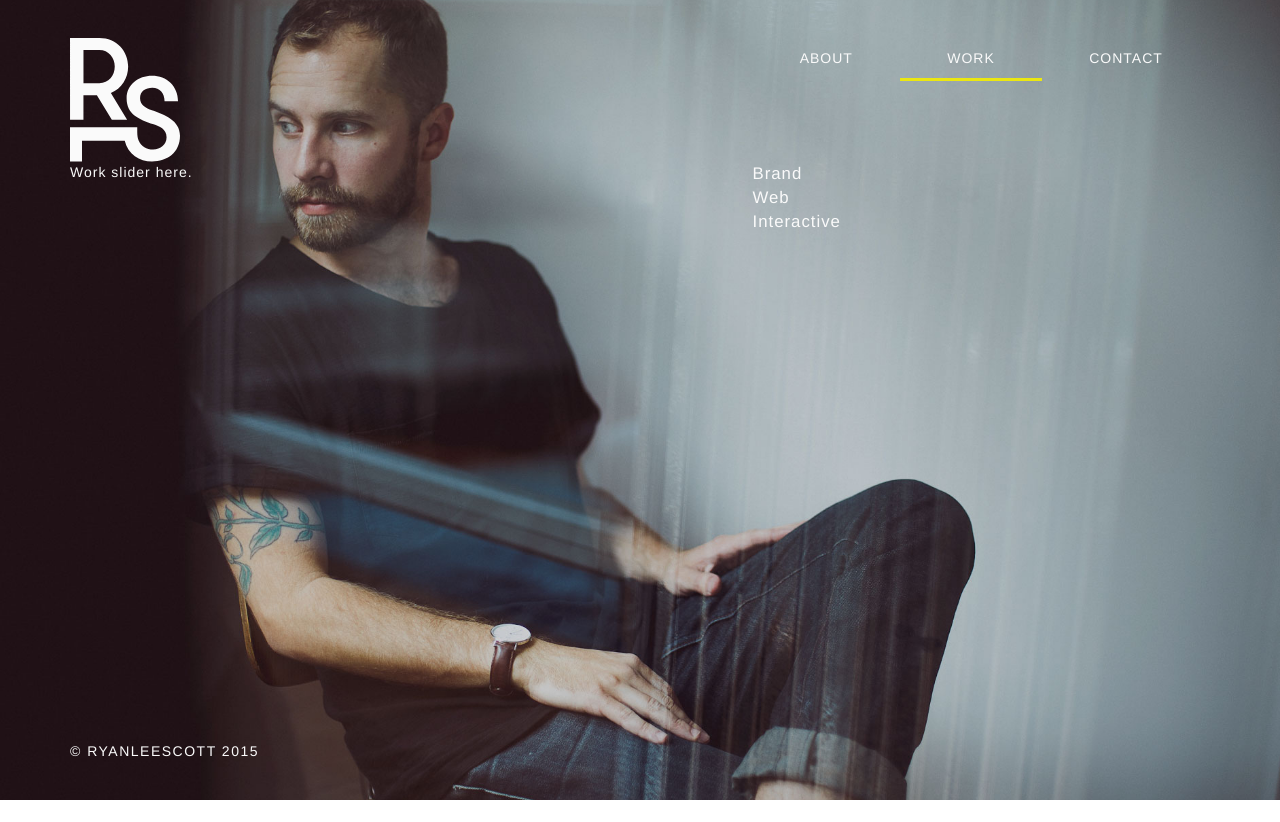
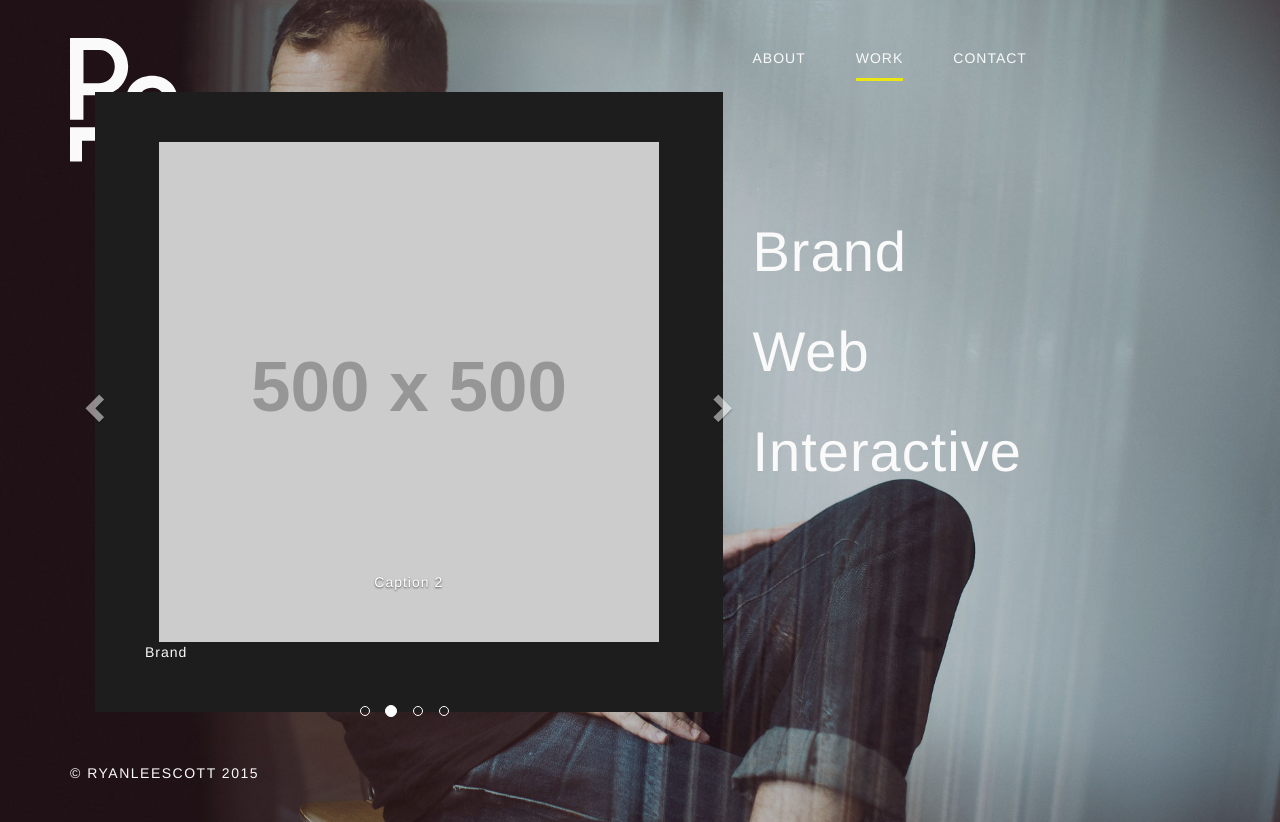
Before and after one commit to davidjahns/ryan-scott-site, a plain HTML site: page index.html in a window 1280 px wide. Both pictures are taken after a click on the tab "WORK". Shown: the top 822 px of the page. Before the commit the page ends 800 px from the top, so only its background shows below. Drawn offline with nearby package versions, Linux system fonts and the light colour scheme; placeholder pictures from the web are drawn by us.

Commit message:
started building out work slider. fixed nav to be just right. started form validation for contact

```diff
--- a/index.html
+++ b/index.html
@@ -1,5 +1,5 @@
 <!doctype html>
-<html class="no-js" lang="">
+<html class="no-js" lang="en">
 
 		<head>
 	    <meta charset="utf-8">
@@ -63,7 +63,7 @@
 
 		        	<div class="col-sm-5">
 				        <nav>
-					        <ul class="nav nav-tabs nav-justified" role="tablist">
+					        <ul class="nav nav-tabs" role="tablist">
 							  <li role="presentation"  class="active"><a href="#about" aria-controls="about" role="tab" data-toggle="tab">About</a></li>
 							  <li role="presentation"><a href="#work" aria-controls="work" role="tab" data-toggle="tab">Work</a></li>
 							  <li role="presentation"><a href="#contact" aria-controls="contact" role="tab" data-toggle="tab">Contact</a></li>
@@ -99,10 +99,59 @@
 	    			<section id="work" role="tabpanel" class="tab-pane fade in">
 	    				<div class="row">
 	    					<div class="col-sm-7">
-	    						Work slider here.
+
+	    						<div id="brand-carousel" class="carousel slide" data-ride="carousel">
+								  <!-- Indicators -->
+								  <ol class="carousel-indicators">
+								    <li data-target="#brand-carousel" data-slide-to="0" class="active"></li>
+								    <li data-target="#brand-carousel" data-slide-to="1"></li>
+								    <li data-target="#brand-carousel" data-slide-to="2"></li>
+								    <li data-target="#brand-carousel" data-slide-to="3"></li>
+								  </ol>
+
+								  <!-- Wrapper for slides -->
+								  <div class="carousel-inner" role="listbox">
+								    <div class="item active">
+								      <img src="http://placehold.it/500x500" class="center-block img-responsive" alt="Caption 1">
+								      <div class="carousel-caption">
+								        Caption 1
+								      </div>
+								    </div>
+								    <div class="item">
+								      <img src="http://placehold.it/500x500" class="center-block img-responsive" alt="Caption 2">
+								      <div class="carousel-caption">
+								        Caption 2
+								      </div>
+								    </div>
+								    <div class="item">
+								      <img src="http://placehold.it/500x500" class="center-block img-responsive" alt="Caption 3">
+								      <div class="carousel-caption">
+								        Caption 3
+								      </div>
+								    </div>
+								    <div class="item">
+								      <img src="http://placehold.it/500x500" class="center-block img-responsive" alt="Caption 4">
+								      <div class="carousel-caption">
+								        Caption 4
+								      </div>
+								    </div>
+								    Brand
+								  </div>
+
+								  <!-- Controls -->
+								  <a class="left carousel-control" href="#brand-carousel" role="button" data-slide="prev">
+								    <span class="glyphicon glyphicon-chevron-left" aria-hidden="true"></span>
+								    <span class="sr-only">Previous</span>
+								  </a>
+								  <a class="right carousel-control" href="#brand-carousel" role="button" data-slide="next">
+								    <span class="glyphicon glyphicon-chevron-right" aria-hidden="true"></span>
+								    <span class="sr-only">Next</span>
+								  </a>
+								</div>
+
 	    					</div>
 	    					<div class="col-sm-5">
-	    						<ul id="" class="strike-links">
+	    						<ul id="work-links" class="strike-links">
 			    					<li><a href="#" target="_blank">Brand</a></li>
 			    					<li><a href="#" target="_blank">Web</a></li>
 			    					<li><a href="#" target="_blank">Interactive</a></li>
@@ -119,7 +168,7 @@
 			    				<p>Fill out the form below, or feel free to <a href="mailto:ryanleescott@gmail.com">email me</a> directly.</p>
 
 
-			    				<form action="//formspree.io/ryanleescott@gmail.com" method="POST">
+			    				<form id="contact-form" action="//formspree.io/imdavidjahns@yahoo.com" method="POST">
 				    				<!-- name input -->
 				    				<span class="input input">
 										<input class="input__field input__field" type="name" id="name-input" name="Name">
@@ -130,6 +179,7 @@
 
 									<!-- email input -->
 									<span class="input input">
+										<p id="email-warning" class="validate hidden">Please fill out this field.</p>
 										<input class="input__field input__field" type="email" id="email-input" name="Email">
 										<label class="input__label input__label input__label-color-1" for="email-input">
 											<span class="input__label-content input__label-content">Email</span>
@@ -146,6 +196,7 @@
 
 									<!-- message input -->
 									<span class="input input">
+										<p id="message-warning" class="validate hidden">Please fill out this field.</p>
 										<textarea class="input__field input__field" type="textarea" rows="5" id="message-input" name="Message"></textarea>
 										<label class="input__label input__label input__label-color-1" for="message-input">
 											<span class="input__label-content input__label-content">Message</span>
--- a/js/main.js
+++ b/js/main.js
@@ -27,3 +27,31 @@ $('.input__field').change(function(){
 		$("label[for='"+fieldId+"'] span").show();
 	}
 });
+
+
+//submit form validation
+$('#contact-form').submit(function(e){
+
+	if( $('#email-input').val().length === 0 ) {
+		$('#email-warning').removeClass('hidden');
+		e.preventDefault();
+	}
+
+	if( $('#message-input').val().length === 0 ) {
+		$('#message-warning').removeClass('hidden');
+		e.preventDefault();
+	}
+
+});
+
+$('#email-input').keypress(function(){
+	if( $(this).val().length !== 0 ) {
+		$('#email-warning').addClass('hidden');
+	}
+});
+
+$('#message-input').keypress(function(){
+	if( $(this).val().length !== 0 ) {
+		$('#message-warning').addClass('hidden');
+	}
+});
--- a/js/min/main-min.js
+++ b/js/min/main-min.js
@@ -1 +1 @@
-$(".strike-links li a").hover(function(){$(this).toggleClass("strike")}),$(".input__field").change(function(){var i=$(this).attr("id");""!==$(this).val()?$("label[for='"+i+"'] span").hide():$("label[for='"+i+"'] span").show()});
+$(".strike-links li a").hover(function(){$(this).toggleClass("strike")}),$(".input__field").change(function(){var e=$(this).attr("id");""!==$(this).val()?$("label[for='"+e+"'] span").hide():$("label[for='"+e+"'] span").show()}),$("#contact-form").submit(function(e){0===$("#email-input").val().length&&($("#email-warning").removeClass("hidden"),e.preventDefault()),0===$("#message-input").val().length&&($("#message-warning").removeClass("hidden"),e.preventDefault())}),$("#email-input").keypress(function(){0!==$(this).val().length&&$("#email-warning").addClass("hidden")}),$("#message-input").keypress(function(){0!==$(this).val().length&&$("#message-warning").addClass("hidden")});
--- a/scss/home.scss
+++ b/scss/home.scss
@@ -24,9 +24,11 @@ body {
 	}
 }
 
-a {
+a,
+p.validate {
 	color: $yellow;
 }
+
 
 a:hover,
 a:active,
@@ -45,6 +47,10 @@ p a:hover {
 
 #logo {
 	max-width: 110px;
+
+	g {
+		z-index: 1000;
+	}
 }
 
 //navigation links
@@ -68,19 +74,26 @@ p a:hover {
 
 // } //end nav
 
-.nav-tabs>li>a {
-	border: none;
-	border-radius: none;
-}
+.nav-tabs {
+	border-bottom: none;
+	text-transform: uppercase;
 
-.nav-tabs.nav-justified>li>a {
-	text-transform: uppercase;
-	border-bottom: none;
-	color: $white;
+	&>li a {
+		color: $white;
+		margin-right: 50px;
+		padding-left: 0;
+		padding-right: 0;
+		border-top: none;
+		border-right: none;
+		border-bottom: 3px solid transparent;
+		border-left: none;
+	}
 
-	&:hover, &:focus {
-		background: transparent;
+	&>li.active>a,
+	&>li.active>a:focus,
+	&>li.active>a:hover {
 		color: $white;
+		background-color: transparent;
 		border-top: none;
 		border-right: none;
 		border-bottom: 3px solid $yellow;
@@ -88,33 +101,17 @@ p a:hover {
 	}
 }
 
-.nav-tabs.nav-justified>.active>a,
-.nav-tabs.nav-justified>.active>a:focus,
-.nav-tabs.nav-justified>.active>a:hover {
-	background: transparent;
-	color: $white;
-	border: none;
-}
 
-//uncomment if stop using .nav-justified
-// .nav-tabs>li.active>a,
-// .nav-tabs>li.active>a:focus,
-// .nav-tabs>li.active>a:hover,
-// .nav-tabs>li.active>a:active {
-// 	background: transparent;
-// 	color: $white;
-// 	border-top: none;
-// 	border-right: none;
-// 	border-bottom: 3px solid transparent;
-// 	border-left: none;
-// }
-
-.nav-tabs>li.active {
+.nav>li>a:focus,
+.nav>li>a:hover {
+	background-color: transparent;
 	border-top: none;
 	border-right: none;
 	border-bottom: 3px solid $yellow;
 	border-left: none;
 }
+
+
 
 
 
--- a/scss/media-queries.scss
+++ b/scss/media-queries.scss
@@ -2,10 +2,10 @@
 //media queries
 ///////////////////////////////
 
-//between tablet and desktop
+//between tablet and desktop and smaller
 @media screen and (max-width: 992px) {
-	nav a {
-		margin-right: 20px;
+	.nav-tabs li a {
+		margin-right: 30px;
 	}
 }
 
@@ -15,6 +15,12 @@
 
 	body {
 		background-image: url('../images/background-flipped-dark-sm.jpg');
+		background-position: top left;
+		// background-size: 100%;
+	}
+
+	h1 {
+		font-size: 2em;
 	}
 
 	body p {
@@ -25,11 +31,15 @@
 		margin-bottom: 30px;
 	}
 
-	#contact-section {
+	#contact {
 		p, form {
 			width: 100%;
 		}
 	}
+
+	#about .line-rotate {
+		font-size: 2em;
+	}
 }
 
 //phone only
--- a/scss/work.scss
+++ b/scss/work.scss
@@ -1,3 +1,46 @@
 #work {
 
+	#work-links {
+		margin-top: 50px;
+		font-size: 4em;
+
+		li {
+			margin-bottom: 20px;
+		}
+
+		.strike::before {
+			border-bottom: 5px solid $yellow;
+			top: 55%;
+		}
+	}
+
+	.carousel {
+		margin-top: -70px;
+		margin-left: 25px;
+		padding: 50px;
+		background-color: $black;
+		z-index: 100;
+		margin-bottom: 50px;
+	}
+
+	.carousel-indicators {
+		bottom: -20px;
+
+		li {
+			margin-right: 10px;
+		}
+	}
+
+	.carousel-control.right,
+	.carousel-control.left {
+		background-image: none;
+	}
+
+	.glyphicon-chevron-right {
+		margin-right: -60px;
+	}
+
+	.glyphicon-chevron-left {
+		margin-left: -60px;
+	}
 }
```
Also changed, not shown: css/main.css, 1 other file.
